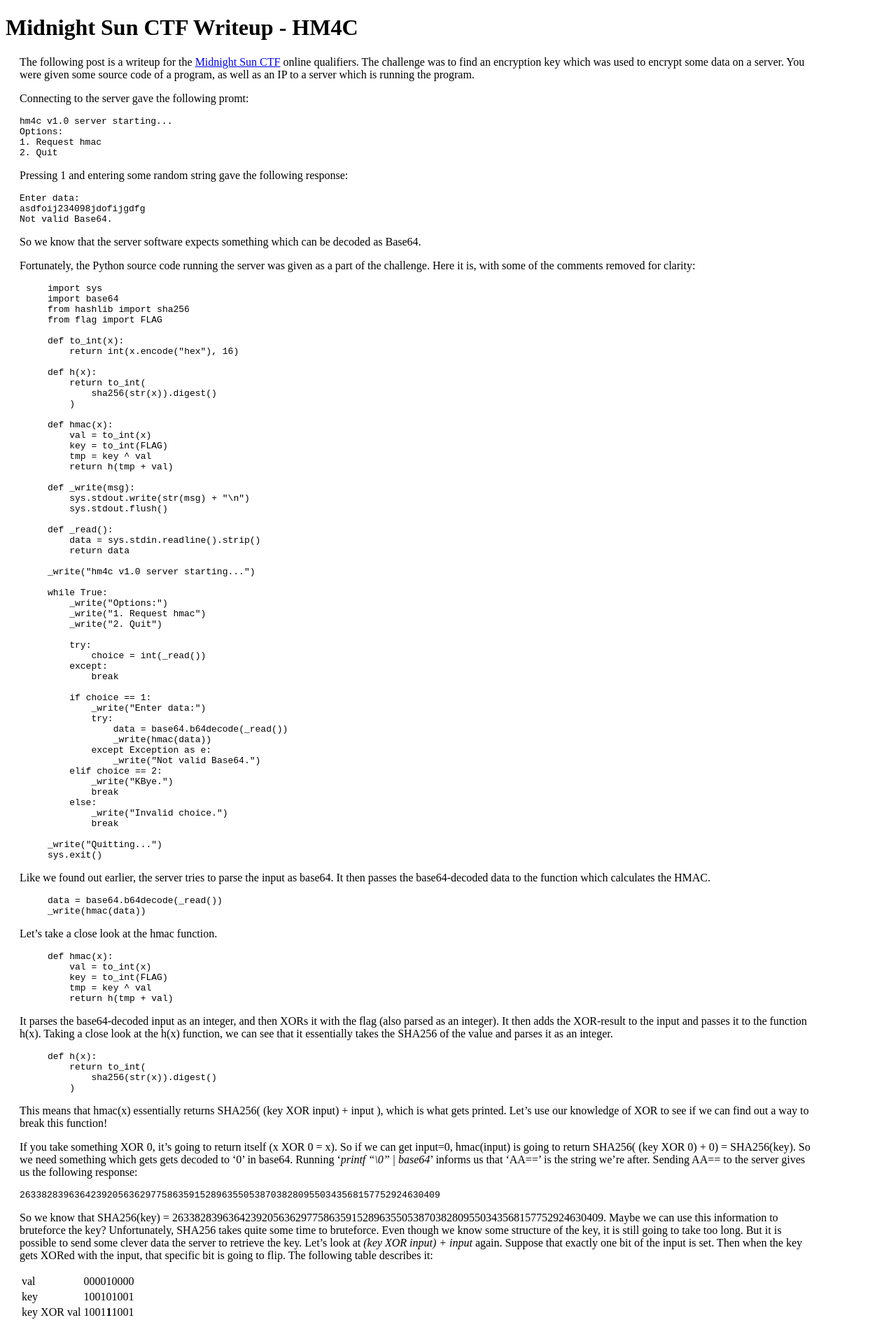
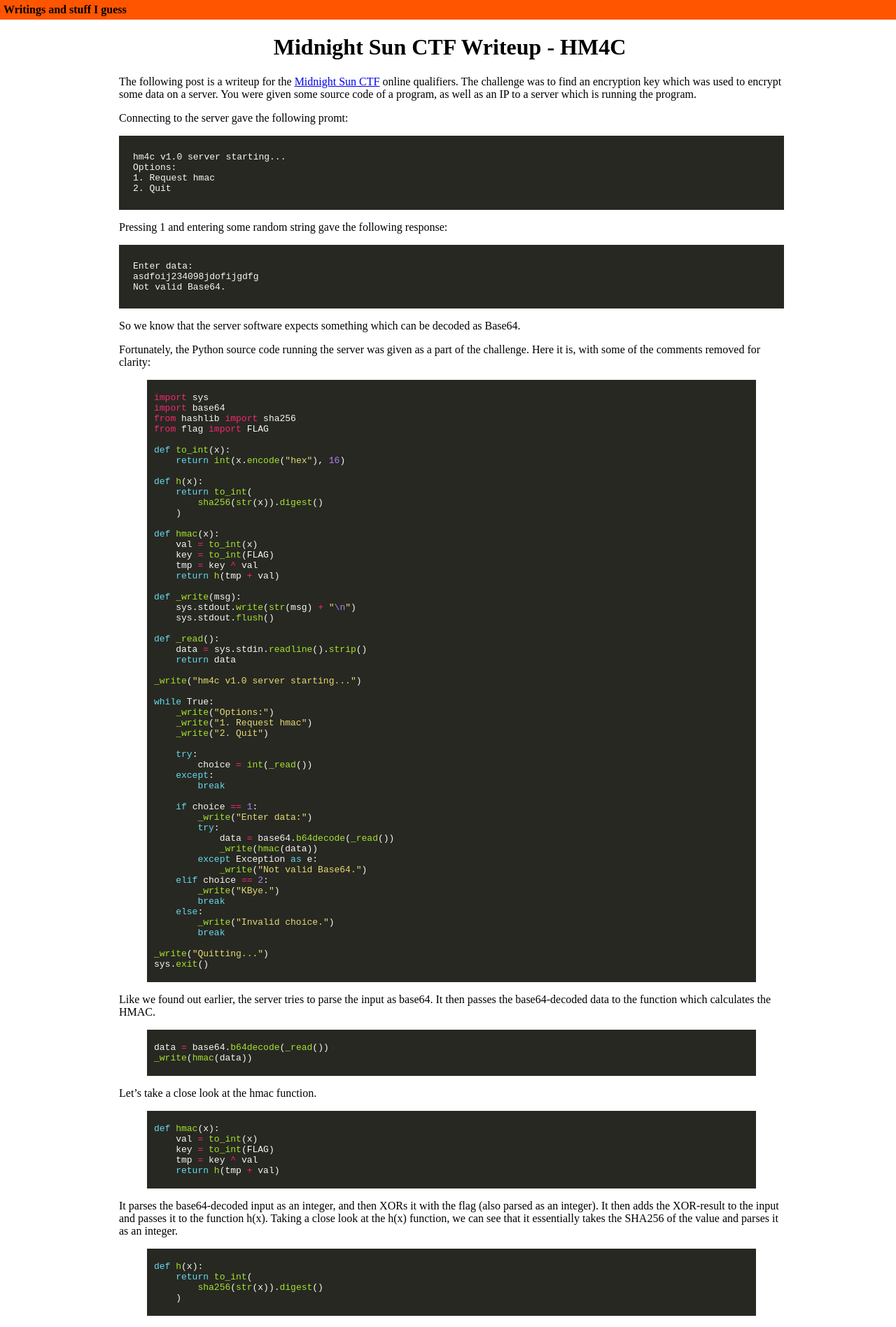
Before and after one commit to toblu302/toblu302.github.io, a Jekyll site: the page built from _posts/2018-04-14-midnight-sun-ctf-hm4c-writeup.md, in a window 1280 px wide. Shown: the top 1897 px of the page at 70% size. Built offline with Jekyll 4.4.1, drawn with Linux system fonts in a browser that asks for light colours.

Commit message:
Add some style

```diff
--- a/_config.yml
+++ b/_config.yml
@@ -1,2 +1,2 @@
-name: toblu
+title: Writings and stuff I guess
 markdown: kramdown
--- a/_layouts/default.html
+++ b/_layouts/default.html
@@ -1,10 +1,15 @@
 <!DOCTYPE html>
 <html>
     <head>
-        <link rel="stylesheet" href="{{ site.baseurl }}/assets/css/main.css">
+        <link rel="stylesheet" href="{{ site.baseurl }}/css/main.css">
         <title>{{ page.title }}</title>
     </head>
     <body>
-    {{ content }}
+            <div id='header'>
+                <b>{{ site.title }}</b>
+            </div>
+            <div id='content'>
+                    {{ content }}
+            </div>
     </body>
 </html>
--- a/_layouts/post.html
+++ b/_layouts/post.html
@@ -1,9 +1,11 @@
 ---
 layout: default
 ---
-<header class="post-header">
-  <h1>{{ page.title }}</h1>
-</header>
-<article class="post-content">
-  {{ content }}
-</article>
+<div id="post">
+  <header id="post-header">
+    <h1>{{ page.title }}</h1>
+  </header>
+  <article id="post-content">
+    {{ content }}
+  </article>
+</div>
--- a/assets/css/main.css
+++ /dev/null
@@ -1,11 +0,0 @@
-.post-content {
-  max-width: 90%;
-  word-wrap:break-word;
-  padding: 0px 0px 0px 20px;
-}
-
-blockquote {
-  background: #fafafa;
-  border-left: 3px solid #ccc;
-  padding: 1px;
-}
--- /dev/null
+++ b/css/main.css
@@ -0,0 +1,28 @@
+@import url('monokai.css');
+
+body {
+  margin: 0px;
+}
+
+#header {
+  background-color: #ff5500;
+  text-align: left;
+  padding: 5px;
+}
+
+#content {
+  width: 75%;
+  margin-right: auto;
+  margin-left: auto;
+}
+
+#post-header {
+  text-align: center;
+  margin: 0px 0px 0px 5px;
+}
+
+#post-content {
+  margin: 0px 0px 0px 5px;
+  padding: 0px 0px 0px 5px;
+  word-wrap:break-word;
+}
--- /dev/null
+++ b/css/monokai.css
@@ -0,0 +1,70 @@
+.highlight .hll { background-color: #49483e }
+.highlight  { background: #272822; color: #f8f8f2; padding: 5px 5px 5px 10px }
+.highlight .c { color: #75715e } /* Comment */
+.highlight .err { color: #960050; background-color: #1e0010 } /* Error */
+.highlight .k { color: #66d9ef } /* Keyword */
+.highlight .l { color: #ae81ff } /* Literal */
+.highlight .n { color: #f8f8f2 } /* Name */
+.highlight .o { color: #f92672 } /* Operator */
+.highlight .p { color: #f8f8f2 } /* Punctuation */
+.highlight .ch { color: #75715e } /* Comment.Hashbang */
+.highlight .cm { color: #75715e } /* Comment.Multiline */
+.highlight .cp { color: #75715e } /* Comment.Preproc */
+.highlight .cpf { color: #75715e } /* Comment.PreprocFile */
+.highlight .c1 { color: #75715e } /* Comment.Single */
+.highlight .cs { color: #75715e } /* Comment.Special */
+.highlight .gd { color: #f92672 } /* Generic.Deleted */
+.highlight .ge { font-style: italic } /* Generic.Emph */
+.highlight .gi { color: #a6e22e } /* Generic.Inserted */
+.highlight .gs { font-weight: bold } /* Generic.Strong */
+.highlight .gu { color: #75715e } /* Generic.Subheading */
+.highlight .kc { color: #66d9ef } /* Keyword.Constant */
+.highlight .kd { color: #66d9ef } /* Keyword.Declaration */
+.highlight .kn { color: #f92672 } /* Keyword.Namespace */
+.highlight .kp { color: #66d9ef } /* Keyword.Pseudo */
+.highlight .kr { color: #66d9ef } /* Keyword.Reserved */
+.highlight .kt { color: #66d9ef } /* Keyword.Type */
+.highlight .ld { color: #e6db74 } /* Literal.Date */
+.highlight .m { color: #ae81ff } /* Literal.Number */
+.highlight .s { color: #e6db74 } /* Literal.String */
+.highlight .na { color: #a6e22e } /* Name.Attribute */
+.highlight .nb { color: #f8f8f2 } /* Name.Builtin */
+.highlight .nc { color: #a6e22e } /* Name.Class */
+.highlight .no { color: #66d9ef } /* Name.Constant */
+.highlight .nd { color: #a6e22e } /* Name.Decorator */
+.highlight .ni { color: #f8f8f2 } /* Name.Entity */
+.highlight .ne { color: #a6e22e } /* Name.Exception */
+.highlight .nf { color: #a6e22e } /* Name.Function */
+.highlight .nl { color: #f8f8f2 } /* Name.Label */
+.highlight .nn { color: #f8f8f2 } /* Name.Namespace */
+.highlight .nx { color: #a6e22e } /* Name.Other */
+.highlight .py { color: #f8f8f2 } /* Name.Property */
+.highlight .nt { color: #f92672 } /* Name.Tag */
+.highlight .nv { color: #f8f8f2 } /* Name.Variable */
+.highlight .ow { color: #f92672 } /* Operator.Word */
+.highlight .w { color: #f8f8f2 } /* Text.Whitespace */
+.highlight .mb { color: #ae81ff } /* Literal.Number.Bin */
+.highlight .mf { color: #ae81ff } /* Literal.Number.Float */
+.highlight .mh { color: #ae81ff } /* Literal.Number.Hex */
+.highlight .mi { color: #ae81ff } /* Literal.Number.Integer */
+.highlight .mo { color: #ae81ff } /* Literal.Number.Oct */
+.highlight .sa { color: #e6db74 } /* Literal.String.Affix */
+.highlight .sb { color: #e6db74 } /* Literal.String.Backtick */
+.highlight .sc { color: #e6db74 } /* Literal.String.Char */
+.highlight .dl { color: #e6db74 } /* Literal.String.Delimiter */
+.highlight .sd { color: #e6db74 } /* Literal.String.Doc */
+.highlight .s2 { color: #e6db74 } /* Literal.String.Double */
+.highlight .se { color: #ae81ff } /* Literal.String.Escape */
+.highlight .sh { color: #e6db74 } /* Literal.String.Heredoc */
+.highlight .si { color: #e6db74 } /* Literal.String.Interpol */
+.highlight .sx { color: #e6db74 } /* Literal.String.Other */
+.highlight .sr { color: #e6db74 } /* Literal.String.Regex */
+.highlight .s1 { color: #e6db74 } /* Literal.String.Single */
+.highlight .ss { color: #e6db74 } /* Literal.String.Symbol */
+.highlight .bp { color: #f8f8f2 } /* Name.Builtin.Pseudo */
+.highlight .fm { color: #a6e22e } /* Name.Function.Magic */
+.highlight .vc { color: #f8f8f2 } /* Name.Variable.Class */
+.highlight .vg { color: #f8f8f2 } /* Name.Variable.Global */
+.highlight .vi { color: #f8f8f2 } /* Name.Variable.Instance */
+.highlight .vm { color: #f8f8f2 } /* Name.Variable.Magic */
+.highlight .il { color: #ae81ff } /* Literal.Number.Integer.Long */
--- a/index.html
+++ b/index.html
@@ -1,6 +1,5 @@
 ---
 layout: default
-title: En sida
 ---
 
 <ul>
```
Also changed, not shown: 2 other files.
